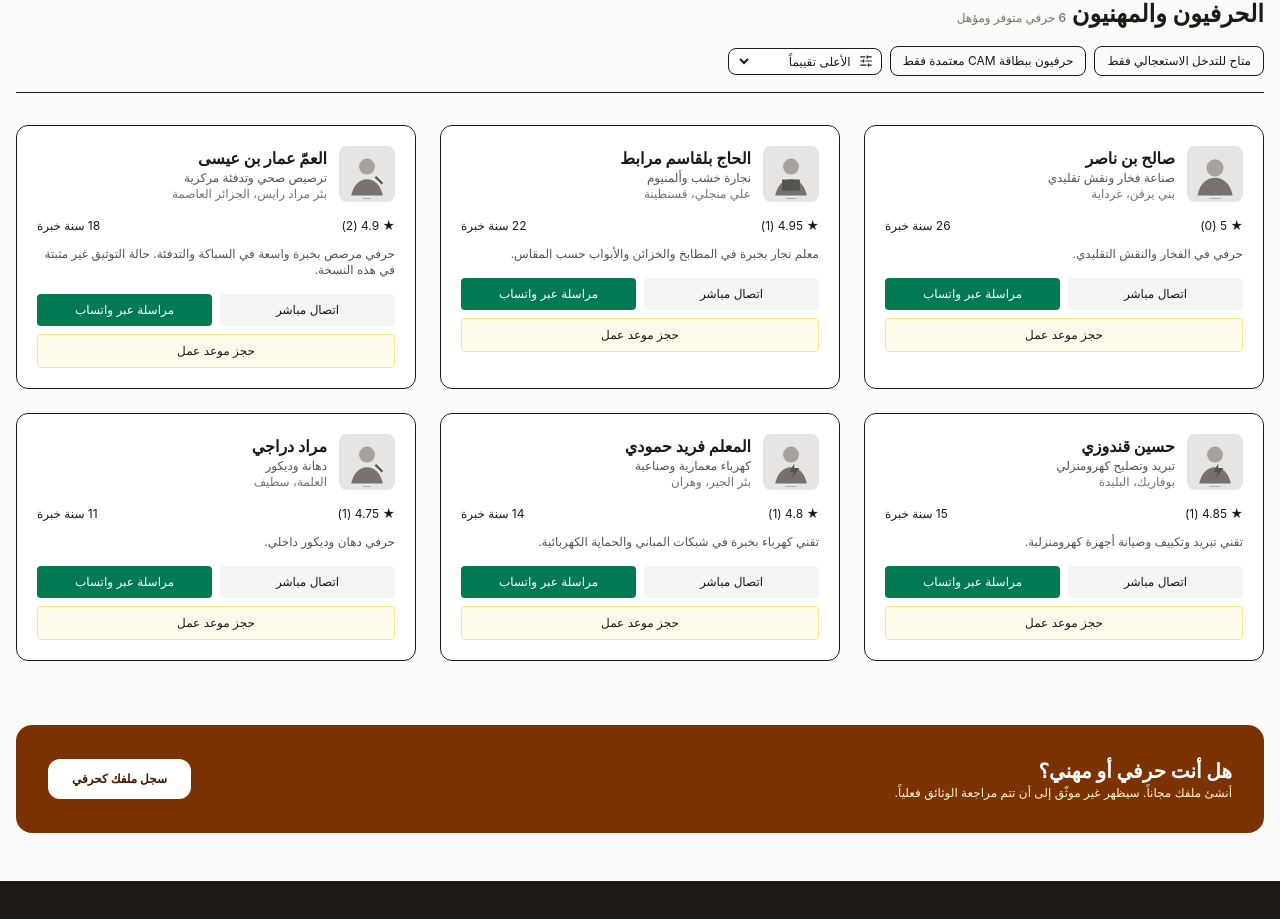
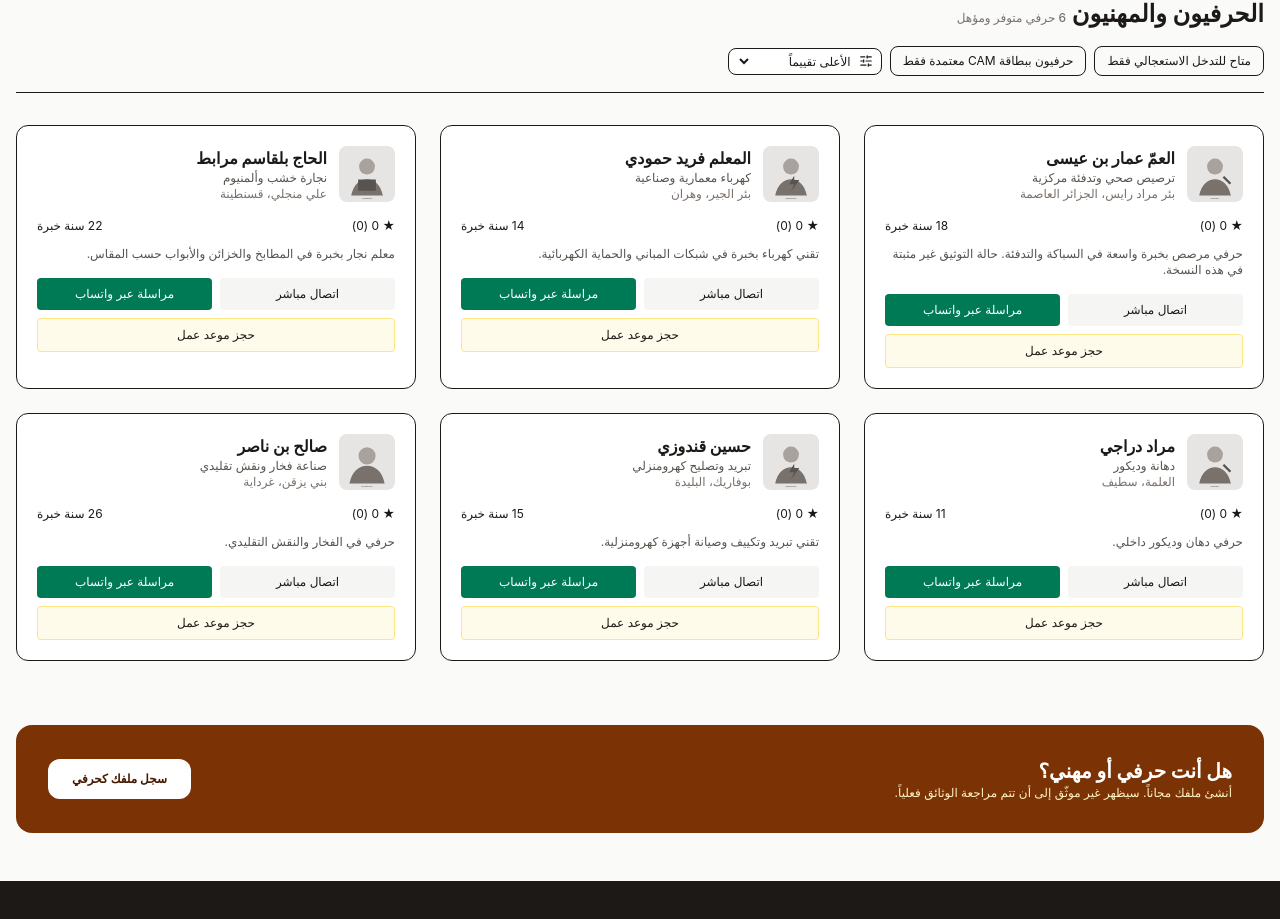
Before and after one commit to merada-jpg/Herfati-dz, a React (Vite) app: page / in a window 1280 px wide. Shown: the part 1097-2016 px from the top of the page. Built offline with nearby package versions, Linux system fonts and the light colour scheme.

Commit message:
Remove unsubstantiated seed ratings

```diff
--- a/src/data/artisans.ts
+++ b/src/data/artisans.ts
@@ -1,9 +1,9 @@
 import{Artisan}from'../types';
 export const INITIAL_ARTISANS:Artisan[]=[
-{id:'art-001',name:'العمّ عمار بن عيسى',craftId:'plumbing',craftNameAr:'ترصيص صحي وتدفئة مركزية',craftNameFr:'Plomberie & Chauffage',wilayaCode:'16',wilayaNameAr:'الجزائر العاصمة',wilayaNameFr:'Alger',commune:'بئر مراد رايس',rating:4.9,reviewCount:2,completedJobs:138,phone:'+213550123456',whatsapp:'213550123456',yearsExperience:18,verifiedCAM:false,insuranceVerified:false,isAvailableEmergency:true,avatarUrl:'/images/artisan-plumber.svg',portfolioImages:['/images/hero-artisan.svg'],hourlyRateDzd:1800,dailyRateDzd:9000,bioAr:'حرفي مرصص بخبرة واسعة في السباكة والتدفئة. حالة التوثيق غير مثبتة في هذه النسخة.',bioFr:'Plombier-chauffagiste expérimenté. Statut de vérification non établi dans cette version.',skills:['لحام النحاس والـ PPR','كشف التسربات','صيانة السخانات'],reviews:[]},
-{id:'art-002',name:'المعلم فريد حمودي',craftId:'electrical',craftNameAr:'كهرباء معمارية وصناعية',craftNameFr:'Électricité Bâtiment',wilayaCode:'31',wilayaNameAr:'وهران',wilayaNameFr:'Oran',commune:'بئر الجير',rating:4.8,reviewCount:1,completedJobs:95,phone:'+213661987654',whatsapp:'213661987654',yearsExperience:14,verifiedCAM:false,insuranceVerified:false,isAvailableEmergency:true,avatarUrl:'/images/artisan-electrician.svg',portfolioImages:[],hourlyRateDzd:1600,dailyRateDzd:8500,bioAr:'تقني كهرباء بخبرة في شبكات المباني والحماية الكهربائية.',bioFr:'Technicien électricien spécialisé en installation bâtiment.',skills:['لوحات القواطع','توزيع الأحمال','الإنارة'],reviews:[]},
-{id:'art-003',name:'الحاج بلقاسم مرابط',craftId:'carpentry',craftNameAr:'نجارة خشب وألمنيوم',craftNameFr:'Menuiserie Bois & Aluminium',wilayaCode:'25',wilayaNameAr:'قسنطينة',wilayaNameFr:'Constantine',commune:'علي منجلي',rating:4.95,reviewCount:1,completedJobs:164,phone:'+213770456123',whatsapp:'213770456123',yearsExperience:22,verifiedCAM:false,insuranceVerified:false,isAvailableEmergency:false,avatarUrl:'/images/artisan-carpenter.svg',portfolioImages:[],hourlyRateDzd:2000,dailyRateDzd:10000,bioAr:'معلم نجار بخبرة في المطابخ والخزائن والأبواب حسب المقاس.',bioFr:'Menuisier expérimenté pour cuisines, placards et portes sur mesure.',skills:['مطابخ','أبواب','ألمنيوم'],reviews:[]},
-{id:'art-004',name:'مراد دراجي',craftId:'painting',craftNameAr:'دهانة وديكور',craftNameFr:'Peinture & Décoration',wilayaCode:'19',wilayaNameAr:'سطيف',wilayaNameFr:'Sétif',commune:'العلمة',rating:4.75,reviewCount:1,completedJobs:82,phone:'+213560789123',whatsapp:'213560789123',yearsExperience:11,verifiedCAM:false,insuranceVerified:false,isAvailableEmergency:false,avatarUrl:'/images/artisan-plumber.svg',portfolioImages:[],hourlyRateDzd:1300,dailyRateDzd:7000,bioAr:'حرفي دهان وديكور داخلي.',bioFr:'Artisan peintre et décorateur.',skills:['دهانات ديكورية','جبس','معالجة تشققات'],reviews:[]},
-{id:'art-005',name:'حسين قندوزي',craftId:'appliances',craftNameAr:'تبريد وتصليح كهرومنزلي',craftNameFr:'Froid & Climatisation',wilayaCode:'09',wilayaNameAr:'البليدة',wilayaNameFr:'Blida',commune:'بوفاريك',rating:4.85,reviewCount:1,completedJobs:110,phone:'+213555891234',whatsapp:'213555891234',yearsExperience:15,verifiedCAM:false,insuranceVerified:false,isAvailableEmergency:true,avatarUrl:'/images/artisan-electrician.svg',portfolioImages:[],hourlyRateDzd:1500,dailyRateDzd:8000,bioAr:'تقني تبريد وتكييف وصيانة أجهزة كهرومنزلية.',bioFr:'Technicien froid, climatisation et électroménager.',skills:['مكيفات','ثلاجات','غسالات'],reviews:[]},
-{id:'art-006',name:'صالح بن ناصر',craftId:'traditional',craftNameAr:'صناعة فخار ونقش تقليدي',craftNameFr:'Artisanat Traditionnel & Poterie',wilayaCode:'47',wilayaNameAr:'غرداية',wilayaNameFr:'Ghardaïa',commune:'بني يزقن',rating:5,reviewCount:0,completedJobs:73,phone:'+213662334455',whatsapp:'213662334455',yearsExperience:26,verifiedCAM:false,insuranceVerified:false,isAvailableEmergency:false,avatarUrl:'/images/hero-artisan.svg',portfolioImages:[],hourlyRateDzd:2200,dailyRateDzd:11000,bioAr:'حرفي في الفخار والنقش التقليدي.',bioFr:'Maître artisan en poterie et décoration traditionnelle.',skills:['فخار','نقش','ترميم'],reviews:[]}
+{id:'art-001',name:'العمّ عمار بن عيسى',craftId:'plumbing',craftNameAr:'ترصيص صحي وتدفئة مركزية',craftNameFr:'Plomberie & Chauffage',wilayaCode:'16',wilayaNameAr:'الجزائر العاصمة',wilayaNameFr:'Alger',commune:'بئر مراد رايس',rating:0,reviewCount:0,completedJobs:138,phone:'+213550123456',whatsapp:'213550123456',yearsExperience:18,verifiedCAM:false,insuranceVerified:false,isAvailableEmergency:true,avatarUrl:'/images/artisan-plumber.svg',portfolioImages:['/images/hero-artisan.svg'],hourlyRateDzd:1800,dailyRateDzd:9000,bioAr:'حرفي مرصص بخبرة واسعة في السباكة والتدفئة. حالة التوثيق غير مثبتة في هذه النسخة.',bioFr:'Plombier-chauffagiste expérimenté. Statut de vérification non établi dans cette version.',skills:['لحام النحاس والـ PPR','كشف التسربات','صيانة السخانات'],reviews:[]},
+{id:'art-002',name:'المعلم فريد حمودي',craftId:'electrical',craftNameAr:'كهرباء معمارية وصناعية',craftNameFr:'Électricité Bâtiment',wilayaCode:'31',wilayaNameAr:'وهران',wilayaNameFr:'Oran',commune:'بئر الجير',rating:0,reviewCount:0,completedJobs:95,phone:'+213661987654',whatsapp:'213661987654',yearsExperience:14,verifiedCAM:false,insuranceVerified:false,isAvailableEmergency:true,avatarUrl:'/images/artisan-electrician.svg',portfolioImages:[],hourlyRateDzd:1600,dailyRateDzd:8500,bioAr:'تقني كهرباء بخبرة في شبكات المباني والحماية الكهربائية.',bioFr:'Technicien électricien spécialisé en installation bâtiment.',skills:['لوحات القواطع','توزيع الأحمال','الإنارة'],reviews:[]},
+{id:'art-003',name:'الحاج بلقاسم مرابط',craftId:'carpentry',craftNameAr:'نجارة خشب وألمنيوم',craftNameFr:'Menuiserie Bois & Aluminium',wilayaCode:'25',wilayaNameAr:'قسنطينة',wilayaNameFr:'Constantine',commune:'علي منجلي',rating:0,reviewCount:0,completedJobs:164,phone:'+213770456123',whatsapp:'213770456123',yearsExperience:22,verifiedCAM:false,insuranceVerified:false,isAvailableEmergency:false,avatarUrl:'/images/artisan-carpenter.svg',portfolioImages:[],hourlyRateDzd:2000,dailyRateDzd:10000,bioAr:'معلم نجار بخبرة في المطابخ والخزائن والأبواب حسب المقاس.',bioFr:'Menuisier expérimenté pour cuisines, placards et portes sur mesure.',skills:['مطابخ','أبواب','ألمنيوم'],reviews:[]},
+{id:'art-004',name:'مراد دراجي',craftId:'painting',craftNameAr:'دهانة وديكور',craftNameFr:'Peinture & Décoration',wilayaCode:'19',wilayaNameAr:'سطيف',wilayaNameFr:'Sétif',commune:'العلمة',rating:0,reviewCount:0,completedJobs:82,phone:'+213560789123',whatsapp:'213560789123',yearsExperience:11,verifiedCAM:false,insuranceVerified:false,isAvailableEmergency:false,avatarUrl:'/images/artisan-plumber.svg',portfolioImages:[],hourlyRateDzd:1300,dailyRateDzd:7000,bioAr:'حرفي دهان وديكور داخلي.',bioFr:'Artisan peintre et décorateur.',skills:['دهانات ديكورية','جبس','معالجة تشققات'],reviews:[]},
+{id:'art-005',name:'حسين قندوزي',craftId:'appliances',craftNameAr:'تبريد وتصليح كهرومنزلي',craftNameFr:'Froid & Climatisation',wilayaCode:'09',wilayaNameAr:'البليدة',wilayaNameFr:'Blida',commune:'بوفاريك',rating:0,reviewCount:0,completedJobs:110,phone:'+213555891234',whatsapp:'213555891234',yearsExperience:15,verifiedCAM:false,insuranceVerified:false,isAvailableEmergency:true,avatarUrl:'/images/artisan-electrician.svg',portfolioImages:[],hourlyRateDzd:1500,dailyRateDzd:8000,bioAr:'تقني تبريد وتكييف وصيانة أجهزة كهرومنزلية.',bioFr:'Technicien froid, climatisation et électroménager.',skills:['مكيفات','ثلاجات','غسالات'],reviews:[]},
+{id:'art-006',name:'صالح بن ناصر',craftId:'traditional',craftNameAr:'صناعة فخار ونقش تقليدي',craftNameFr:'Artisanat Traditionnel & Poterie',wilayaCode:'47',wilayaNameAr:'غرداية',wilayaNameFr:'Ghardaïa',commune:'بني يزقن',rating:0,reviewCount:0,completedJobs:73,phone:'+213662334455',whatsapp:'213662334455',yearsExperience:26,verifiedCAM:false,insuranceVerified:false,isAvailableEmergency:false,avatarUrl:'/images/hero-artisan.svg',portfolioImages:[],hourlyRateDzd:2200,dailyRateDzd:11000,bioAr:'حرفي في الفخار والنقش التقليدي.',bioFr:'Maître artisan en poterie et décoration traditionnelle.',skills:['فخار','نقش','ترميم'],reviews:[]}
 ];
```
